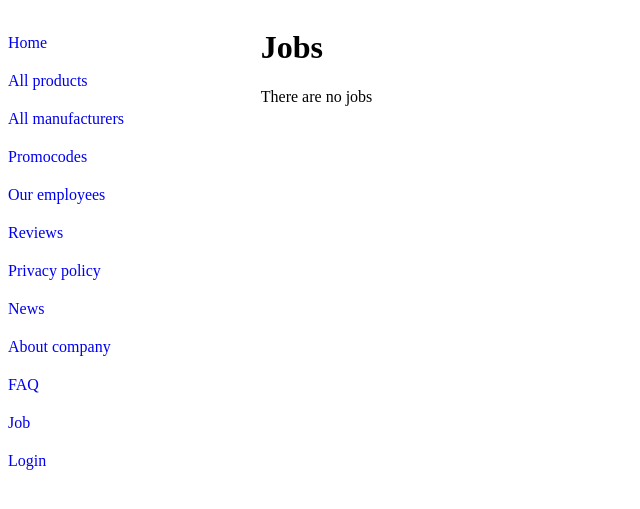
After one commit to fozboom/Django, a Django app: page /onlineshop/jobs/ in a window 1280 px wide. The commit adds this page. Shown: the top 509 px of the page, without its empty margins (0-640 px from the left). Run offline with Django 5.2, Linux system fonts and the light colour scheme; data that the repository does not hold is empty.

Commit message:
add page with jobs in the onlineshop

```diff
--- a/IGI/LR5/LabRab5_IGI/onlineshop/templates/base_generic.html
+++ b/IGI/LR5/LabRab5_IGI/onlineshop/templates/base_generic.html
@@ -24,6 +24,8 @@
             <li><a href="{% url 'privacy_policy' %}">Privacy policy</a></li>
             <li><a href="{% url 'news' %}">News</a></li>
             <li><a href="{% url 'about' %}">About company</a></li>
+            <li><a href="{% url 'faq' %}">FAQ</a></li>
+            <li><a href="{% url 'jobs' %}">Job</a></li>
 
              {% if user.is_authenticated %}
                  <li>User: {{ user.get_username }}</li>
--- /dev/null
+++ b/IGI/LR5/LabRab5_IGI/onlineshop/templates/onlineshop/jobs.html
@@ -0,0 +1,13 @@
+{% extends "base_generic.html" %}
+
+{% block content %}
+    <h1>Jobs</h1>
+    {% for job in jobs %}
+        <div>
+            <h2>{{ job.title }}</h2>
+            <p>{{ job.description }}</p>
+        </div>
+    {% empty %}
+        <p>There are no jobs</p>
+    {% endfor %}
+{% endblock %}
--- a/IGI/LR5/LabRab5_IGI/onlineshop/urls.py
+++ b/IGI/LR5/LabRab5_IGI/onlineshop/urls.py
@@ -101,3 +101,9 @@ urlpatterns += [
 urlpatterns += [
     path('about/', views.about, name='about'),
 ]
+urlpatterns += [
+    path('faq/', views.faq, name='faq'),
+]
+urlpatterns += [
+    path('jobs/', views.jobs, name='jobs'),
+]
--- a/IGI/LR5/LabRab5_IGI/onlineshop/views.py
+++ b/IGI/LR5/LabRab5_IGI/onlineshop/views.py
@@ -3,7 +3,7 @@ from django.contrib.auth.models import User
 from django.shortcuts import render, redirect
 from django.views.generic import FormView
 from .models import Employee, Product, ProductType, Order, Client, Manufacturer, UnitOfMeasure, ProductInstance, Cart, \
-    PickupLocation, PromoCode, CompanyInfo, Article
+    PickupLocation, PromoCode, CompanyInfo, Article, FAQ, Job
 from django.contrib.auth.decorators import login_required
 import requests
 from django.contrib.auth.mixins import LoginRequiredMixin
@@ -502,3 +502,13 @@ def article_detail(request, article_id):
 def about(request):
     info = CompanyInfo.objects.first()
     return render(request, 'onlineshop/about.html', {'info': info})
+
+
+def faq(request):
+    faqs = FAQ.objects.all()
+    return render(request, 'onlineshop/faq.html', {'faqs': faqs})
+
+
+def jobs(request):
+    jobs = Job.objects.all()
+    return render(request, 'onlineshop/jobs.html', {'jobs': jobs})
```
Also changed, not shown: IGI/LR5/LabRab5_IGI/onlineshop/admin.py (+12 -1 lines), IGI/LR5/LabRab5_IGI/onlineshop/models.py (+17 -3 lines), IGI/LR5/LabRab5_IGI/onlineshop/templates/onlineshop/faq.html (added, +12 -0 lines), IGI/LR5/LabRab5_IGI/onlineshop/migrations/0035_faq.py (added), IGI/LR5/LabRab5_IGI/onlineshop/migrations/0036_job.py (added).
